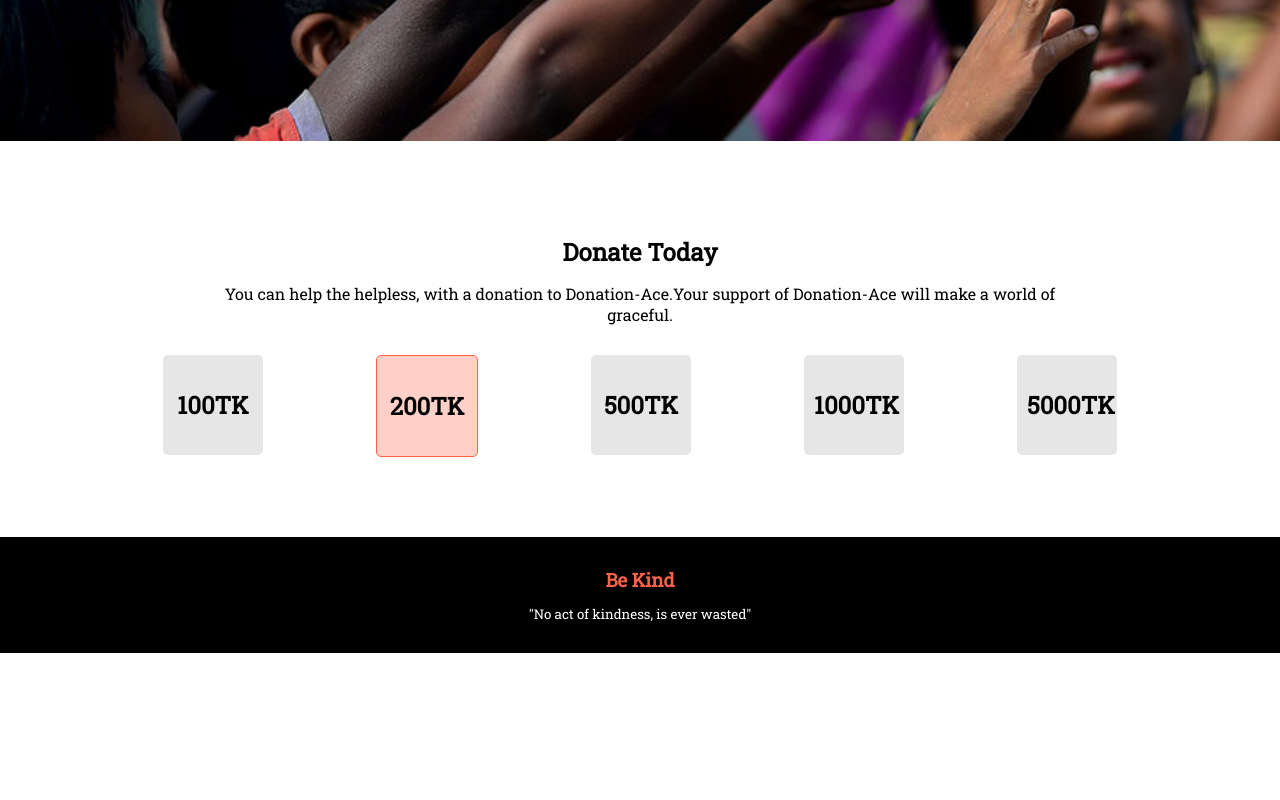
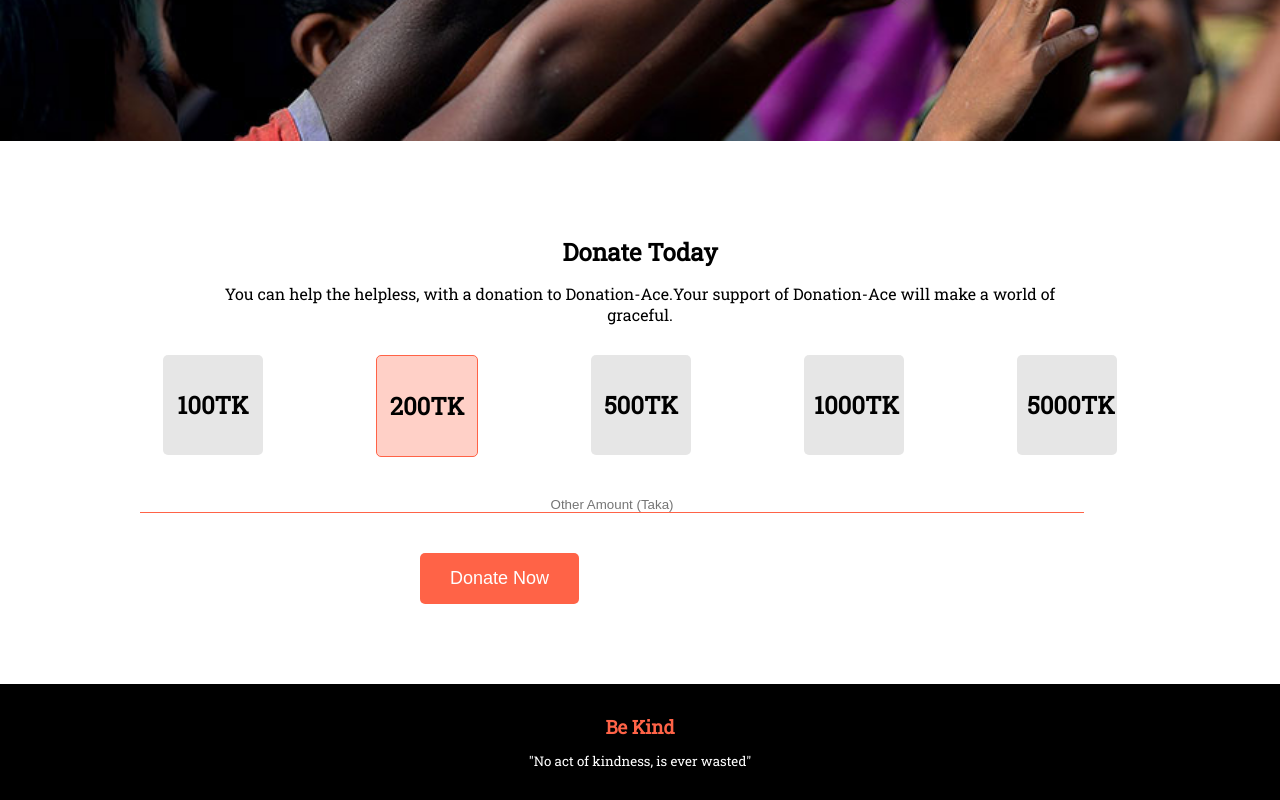
Before and after one commit to hasanshanto01/donation-ace, a plain HTML site: page index.html in a window 1280 px wide. Shown: the part 659-1459 px from the top of the page. Before the commit the page ends 1312 px from the top, so only its background shows below. Drawn offline with Linux system fonts and the light colour scheme.

Commit message:
donate today final modification

```diff
--- a/css/style.css
+++ b/css/style.css
@@ -84,6 +84,21 @@ body {
     border-radius: 5px;
 }
 
+.amount input {
+    width: 80%;
+    margin: 40px 90px;
+    border: none;
+    border-bottom: 1px solid tomato;
+    text-align: center;
+}
+
+.amount input:focus {
+    outline: none;
+}
+
+.donate-today button {
+    margin: 0 370px;
+}
 
 footer {
     background-color: black;
--- a/index.html
+++ b/index.html
@@ -10,6 +10,14 @@
     <link rel="preconnect" href="https://fonts.gstatic.com" crossorigin>
     <link href="https://fonts.googleapis.com/css2?family=Roboto+Slab&display=swap" rel="stylesheet">
     <link rel="stylesheet" href="css/style.css">
+    <style>
+        /* Chrome, Safari, Edge, Opera */
+        input::-webkit-outer-spin-button,
+        input::-webkit-inner-spin-button {
+            -webkit-appearance: none;
+            margin: 0;
+        }
+    </style>
 </head>
 
 <body>
@@ -45,6 +53,10 @@
                 <h1>5000TK</h1>
             </div>
         </div>
+        <div class="amount">
+            <input type="number" placeholder="Other Amount (Taka)">
+        </div>
+        <button class="link-btn">Donate Now</button>
     </section>
     <footer>
         <h3 id="footer-heading">Be Kind</h3>
```
